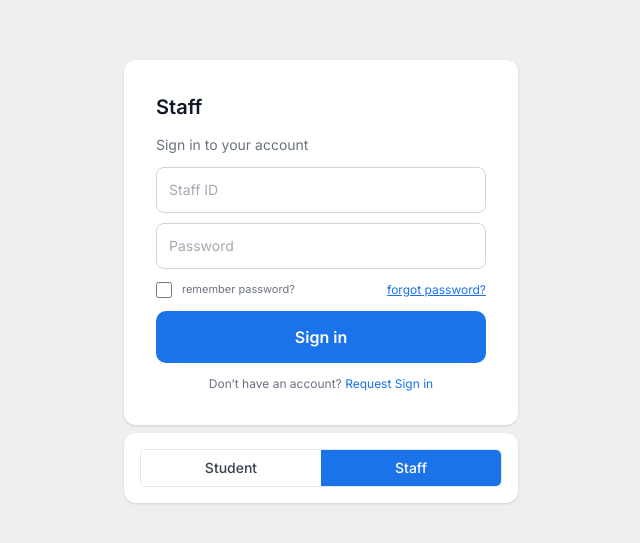
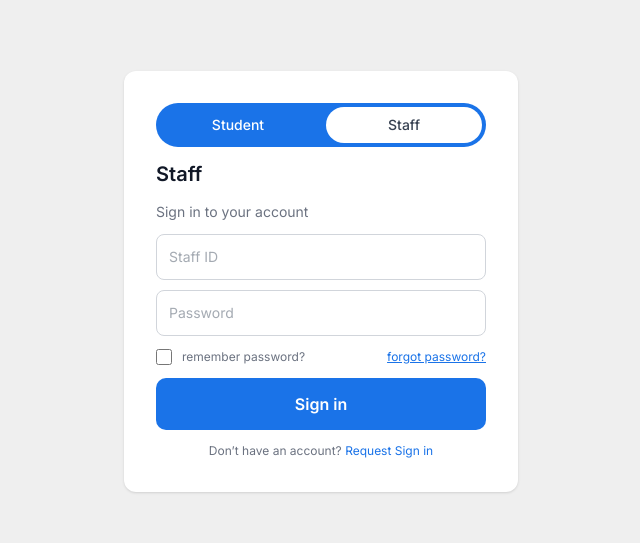
Before and after one commit to Esoft-Management-System/Frontend, a React app: page /staff in a window 1280 px wide. Shown: the part 119-662 px from the top of the page, without its empty margins (319-959 px from the left). Built offline with nearby package versions, Linux system fonts and the light colour scheme; the HTML template or start-up script is replaced by a standard one.

Commit message:
fix(Login, StaffLogin): improve formatting and add navigation buttons for user selection

```diff
--- a/src/pages/login/login.tsx
+++ b/src/pages/login/login.tsx
@@ -9,7 +9,7 @@ const Login = () => {
 
 	const navigate = useNavigate();
 	const [isStaff, setIsStaff] = useState(false);
-	const[formData, setFormData] = useState({
+	const [formData, setFormData] = useState({
 		eNumber: '',
 		password: ''
 	});
@@ -17,8 +17,8 @@ const Login = () => {
 
 	const handleChange = (e: ChangeEvent<HTMLInputElement>) => {
 		const { name, value } = e.target;
-		setFormData(prev => ({...prev, [name]: value}));
-		setError(prev => ({...prev, [name]: ''}));
+		setFormData(prev => ({ ...prev, [name]: value }));
+		setError(prev => ({ ...prev, [name]: '' }));
 	}
 
 	const handleSignIn = () => {
@@ -44,6 +44,20 @@ const Login = () => {
 		<div className="h-screen w-screen flex items-center justify-center bg-[#EFEFEF]">
 			<div className="flex w-[337px] md:w-[414px] flex-col p-2.5 gap-2" >
 				<div className="bg-[#FFFFFF] flex-1 flex flex-col gap-3 p-[15px] md:p-8 rounded-xl shadow-sm place-items-start">
+					<div className="flex flex-row w-full gap-2.5  rounded-3xl justify-center items-center p-1 bg-[#1A73E8]">
+						<button
+								className={`hover:cursor-pointer  rounded-3xl flex-1 py-2 text-sm font-medium ${!isStaff ? 'bg-white text-[#374151]' : 'bg-[#1A73E8] text-white'}`}
+								onClick={() => setIsStaff(false)}
+							>
+								Student
+							</button>
+							<button
+								className={` hover:cursor-pointer  rounded-3xl flex-1 py-2 text-sm font-medium ${isStaff ? 'bg-white text-[#374151]'  : 'bg-[#1A73E8] text-white'}`}
+								onClick={() => navigate('/staff')}
+							>
+								Staff
+							</button>
+					</div>
 					<p className="text-[20px] font-semibold text-[#111827] flex-1">Student</p>
 					<p className="text-[14px] font-normal text-[#6B7280] flex-1">Sign in your account</p>
 					<div className="flex flex-col w-full flex-1 gap-2.5">
@@ -56,7 +70,7 @@ const Login = () => {
 							<p className="text-[#6B7280] text-[12px]">remember password?</p>
 						</div>
 						<div className="flex flex-row gap-2.5 justify-end items-end flex-1">
-							<p className="text-[#1A73E8] text-[14px] underline hover:cursor-pointer" onClick={goToResetPassword}>forgot password?</p>
+							<p className="text-[#1A73E8] text-[12px] underline hover:cursor-pointer" onClick={goToResetPassword}>forgot password?</p>
 						</div>
 					</div>
 					<BlueButton buttonName="Sign in" onClick={handleSignIn} />
@@ -64,7 +78,7 @@ const Login = () => {
 						<p className="text-[#6B7280] font-normal text-[12px]">Don’t have an account? <span onClick={goToStudentRegister} className="text-[#1A73E8] hover:cursor-pointer">Create account</span></p>
 					</div>
 				</div>
-				<div className="bg-[#FFFFFF] flex-1 flex flex-col md:flex-row gap-3  rounded-xl shadow-sm place-items-start hover:cursor-pointer">
+				{/* <div className="bg-[#FFFFFF] flex-1 flex flex-col md:flex-row gap-3  rounded-xl shadow-sm place-items-start hover:cursor-pointer">
 					<div className="w-full md:flex-1 p-4 flex items-center justify-center hover:cursor-pointer">
 						<div className="w-full flex flex-col md:flex-row rounded-md overflow-hidden border border-[#E5E7EB] hover:cursor-pointer">
 							<button
@@ -81,7 +95,7 @@ const Login = () => {
 							</button>
 						</div>
 					</div>
-				</div>
+				</div> */}
 			</div>
 		</div>
 	)
--- a/src/pages/login/staffLogin.tsx
+++ b/src/pages/login/staffLogin.tsx
@@ -13,45 +13,39 @@ const StaffLogin = () => {
 		<div className="h-screen w-screen flex items-center justify-center bg-[#EFEFEF]">
 			<div className="flex w-[337px] md:w-[414px] flex-col p-2.5">
 				<div className="bg-[#FFFFFF] flex-1 flex flex-col gap-3 p-[15px] md:p-8 rounded-xl shadow-sm place-items-start">
+					<div className="flex flex-row w-full gap-2.5 rounded-3xl justify-center items-center p-1  bg-[#1A73E8] text-white">
+						<button
+							className={`hover:cursor-pointer rounded-3xl w-full md:flex-1 py-2 text-sm font-medium`}
+							onClick={() => navigate('/')}
+						>
+							Student
+						</button>
+						<button
+							className={`hover:cursor-pointer rounded-3xl w-full md:flex-1 py-2 text-sm font-medium  bg-white text-[#374151]`}
+						>
+							Staff
+						</button>
+					</div>
 					<p className="text-[20px] font-semibold text-[#111827] flex-1">Staff</p>
 					<p className="text-[14px] font-normal text-[#6B7280] flex-1">Sign in to your account</p>
 					<div className="flex flex-col w-full flex-1 gap-2.5">
-						<Textinput placeholder="Staff ID" type="text"  />
-						<Textinput placeholder="Password" type="password"/>
+						<Textinput placeholder="Staff ID" type="text" />
+						<Textinput placeholder="Password" type="password" />
 					</div>
 					<div className="w-full flex-1 flex flex-row gap-2.5">
 						<div className="flex flex-row gap-2.5 justify-center items-center">
-							<input type="checkbox" className="w-4 h-4 border-[#D1D5DB]" />
-							<p className="text-[#6B7280] text-[11px] font-normal">remember password?</p>
+							<input type="checkbox" className="hover:cursor-pointer w-4 h-4 border-[#D1D5DB]" />
+							<p className="text-[#6B7280] text-[12px]">remember password?</p>
 						</div>
 						<div className="flex flex-row gap-2.5 justify-end items-end flex-1">
-							<p className="text-[#1A73E8] text-[12px] underline hover:cursor-pointer format-normal" onClick={goToResetPassword}>forgot password?</p>
+							<p className="text-[#1A73E8] text-[12px] underline hover:cursor-pointer" onClick={goToResetPassword}>forgot password?</p>
 						</div>
 					</div>
-					<BlueButton buttonName="Sign in"/>
+					<BlueButton buttonName="Sign in" />
 					<div className="flex flex-col items-center justify-center w-full">
 						<p className="text-[#6B7280] font-normal text-[12px]">Don’t have an account? <span onClick={() => navigate("/StaffRequestLogin")} className="text-[#1A73E8] hover:cursor-pointer font-normal">Request Sign in</span></p>
 					</div>
 				</div>
-
-				<div className="bg-[#FFFFFF] flex-1 flex flex-col md:flex-row gap-3 rounded-xl shadow-sm place-items-start hover:cursor-pointer mt-2">
-					<div className="w-full md:flex-1 p-4 flex items-center justify-center hover:cursor-pointer">
-						<div className="w-full flex flex-col md:flex-row rounded-md overflow-hidden border border-[#E5E7EB] hover:cursor-pointer">
-							<button
-								className={`hover:cursor-pointer w-full md:flex-1 py-2 text-sm font-medium bg-white text-[#374151]`}
-								onClick={() => navigate('/')}
-							>
-								Student
-							</button>
-							<button
-								className={`hover:cursor-pointer w-full md:flex-1 py-2 text-sm font-medium bg-[#1A73E8] text-white`}
-							>
-								Staff
-							</button>
-						</div>
-					</div>
-				</div>
-
 			</div>
 		</div>
 	)
```
